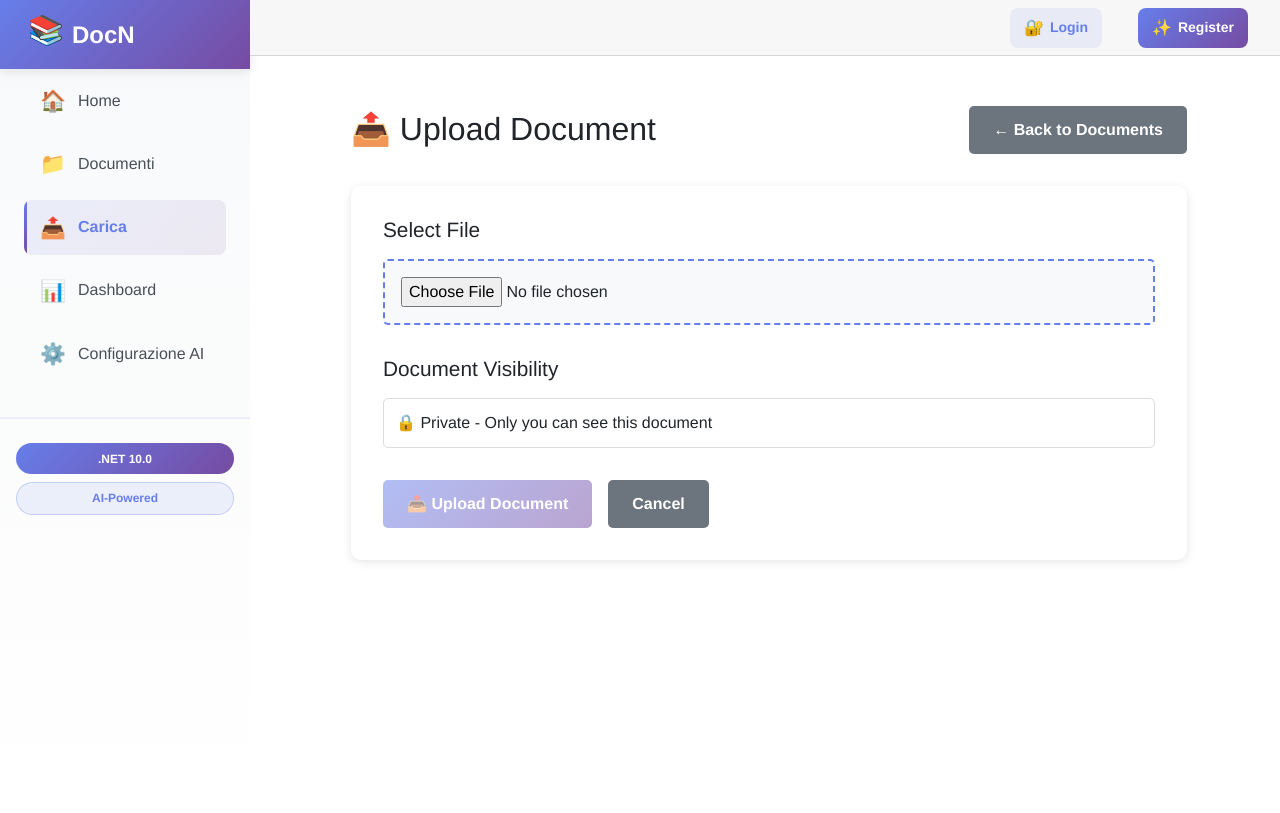
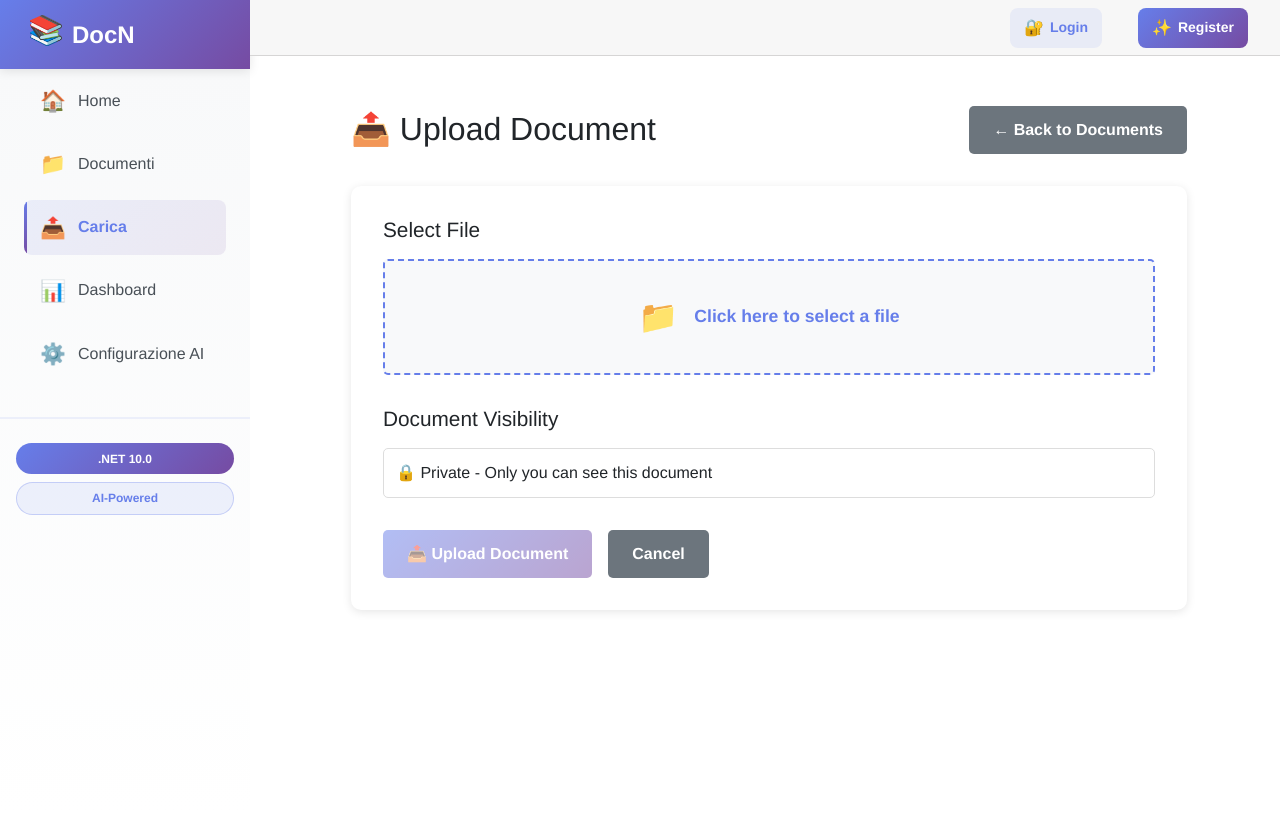
Before and after one commit to Moncymr/DocN, an ASP.NET Core app: page /upload in a window 1280 px wide. Run offline with ASP.NET Core 8, Linux system fonts and the light colour scheme; style sheets or scripts are compiled from the project's sources; some libraries are stand-ins or nearby versions.

Commit message:
Fix file upload button by improving InputFile UI implementation
Co-authored-by: Moncymr <190603622+Moncymr@users.noreply.github.com>

```diff
--- a/DocN.Client/Components/Pages/Upload.razor
+++ b/DocN.Client/Components/Pages/Upload.razor
@@ -36,7 +36,22 @@
         <EditForm Model="@uploadModel" OnValidSubmit="HandleUpload">
             <div class="form-section">
                 <h3>Select File</h3>
-                <InputFile OnChange="HandleFileSelection" class="file-input" accept="@GetAcceptedExtensions()" />
+                <div class="file-upload-wrapper">
+                    <label for="fileInput" class="file-upload-label">
+                        <span class="upload-icon">📁</span>
+                        <span class="upload-text">
+                            @if (selectedFile == null)
+                            {
+                                <span>Click here to select a file</span>
+                            }
+                            else
+                            {
+                                <span>Click to change file</span>
+                            }
+                        </span>
+                    </label>
+                    <InputFile id="fileInput" OnChange="HandleFileSelection" class="file-input-hidden" accept="@GetAcceptedExtensions()" />
+                </div>
 
                 @if (selectedFile != null)
                 {
@@ -154,18 +169,48 @@
         font-size: 1.3rem;
     }
 
-    .file-input {
-        display: block;
+    .file-upload-wrapper {
+        position: relative;
+        margin-bottom: 1rem;
+    }
+
+    .file-input-hidden {
+        position: absolute;
+        width: 0.1px;
+        height: 0.1px;
+        opacity: 0;
+        overflow: hidden;
+        z-index: -1;
+    }
+
+    .file-upload-label {
+        display: flex;
+        align-items: center;
+        justify-content: center;
+        gap: 1rem;
         width: 100%;
-        padding: 1rem;
+        padding: 2rem;
         border: 2px dashed #667eea;
         border-radius: 5px;
         cursor: pointer;
         background: #f8f9fa;
+        transition: all 0.3s ease;
     }
 
-    .file-input:hover {
+    .file-upload-label:hover {
         background: #e9ecef;
+        border-color: #764ba2;
+        transform: translateY(-2px);
+    }
+
+    .upload-icon {
+        font-size: 2rem;
+    }
+
+    .upload-text {
+        font-size: 1.1rem;
+        color: #667eea;
+        font-weight: 600;
     }
 
     .file-info {
```
